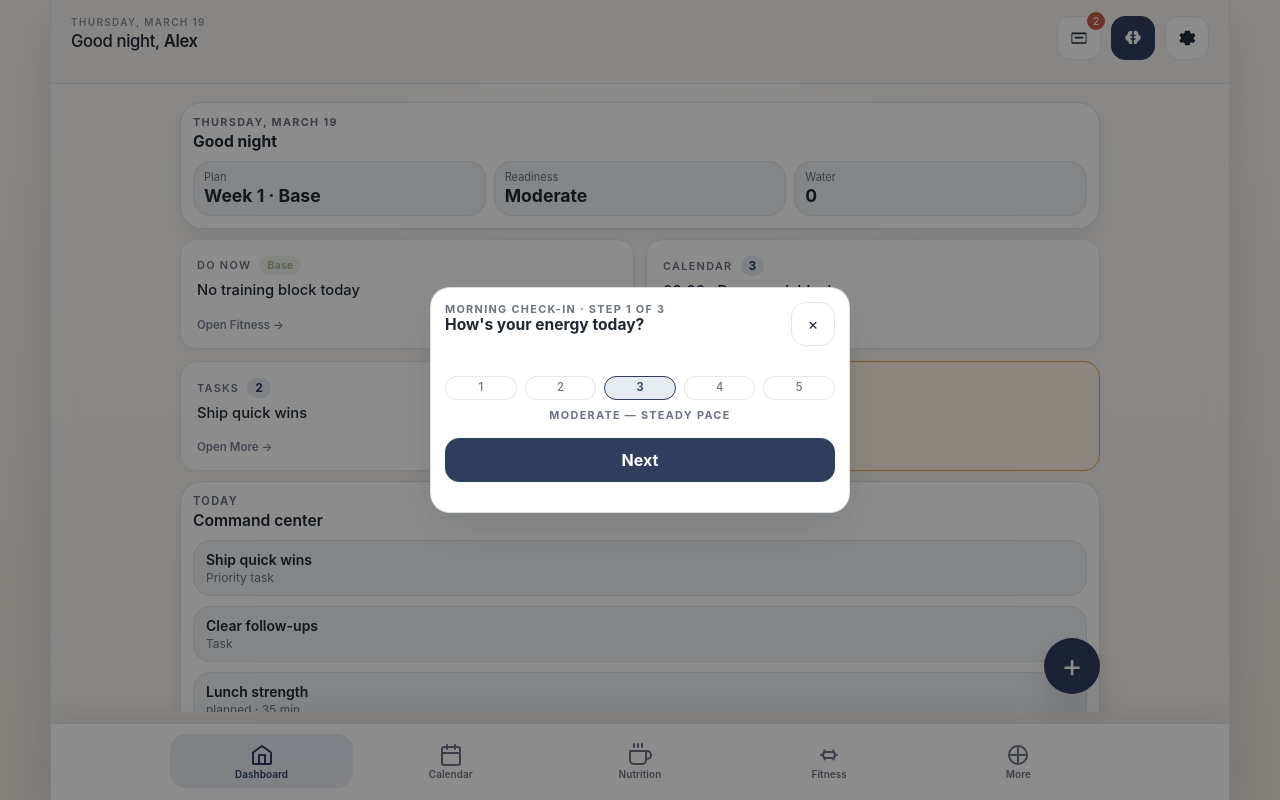
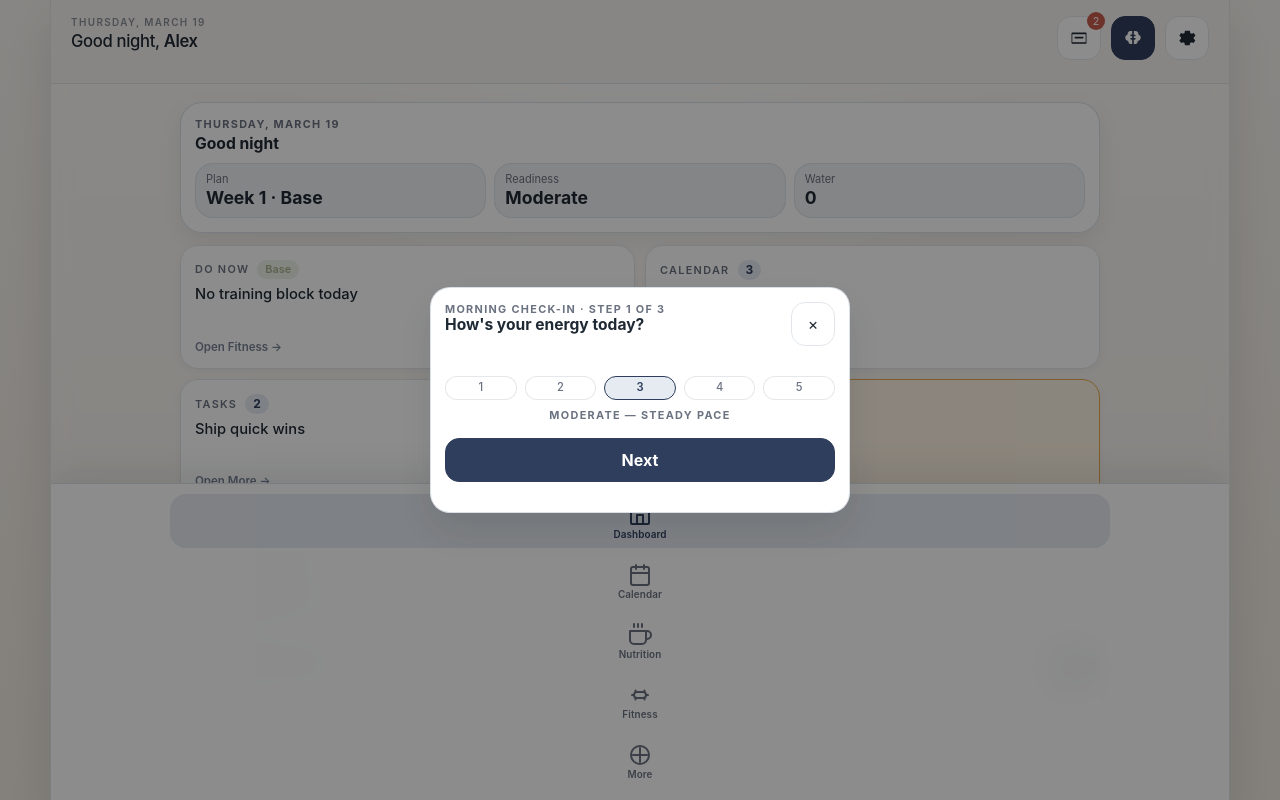
Before and after one commit to lexthe-creator/purple-waffle, a React (Vite) app: page / in a window 1280 px wide. Built offline with nearby package versions, Linux system fonts and the light colour scheme.

Commit message:
Update styles.css
The shell styling was tightened to better match the standalone density and spacing, including the hero card, dashboard card sizing, and bottom nav layout. See styles.css (line 122) and styles.css (line 1179).

```diff
--- a/src/styles.css
+++ b/src/styles.css
@@ -275,7 +275,7 @@ p {
 
 .tab-stack {
   display: grid;
-  gap: 10px;
+  gap: 12px;
 }
 
 .nutrition-stack {
@@ -317,7 +317,7 @@ p {
 
 .task-card {
   border-radius: 22px;
-  padding: 12px;
+  padding: 14px;
   display: grid;
   gap: 10px;
 }
@@ -1185,13 +1185,12 @@ p {
   width: 100%;
   z-index: 50;
   display: grid;
-  grid-template-columns: repeat(5, minmax(0, 1fr));
   gap: 6px;
   padding: 10px max(10px, calc((100% - var(--content-max-width)) / 2 + 10px)) calc(env(safe-area-inset-bottom) + 12px);
   background: var(--nav-bg);
   border-top: 1px solid var(--border-nav);
   backdrop-filter: blur(16px);
-  box-shadow: var(--shadow-nav);
+  box-shadow: 0 -12px 32px rgba(31, 41, 51, 0.09);
 }
 
 .bottom-nav-button {
@@ -1380,7 +1379,7 @@ p {
 .dashboard-cards {
   display: grid;
   grid-template-columns: 1fr 1fr;
-  gap: 12px;
+  gap: 10px;
 }
 
 @media (max-width: 480px) {
@@ -1392,8 +1391,8 @@ p {
 .dashboard-summary-card {
   background: var(--card);
   border: 1.5px solid var(--border);
-  border-radius: 16px;
-  padding: 16px;
+  border-radius: 18px;
+  padding: 14px;
   text-align: left;
   cursor: pointer;
   transition: box-shadow 0.15s ease, border-color 0.15s ease, transform 0.12s ease;
@@ -1401,7 +1400,7 @@ p {
   display: flex;
   flex-direction: column;
   gap: 6px;
-  min-height: 110px;
+  min-height: 124px;
 }
 
 .dashboard-summary-card:hover {
@@ -1468,9 +1467,16 @@ p {
   line-height: 1.35;
   flex: 1;
   display: -webkit-box;
-  -webkit-line-clamp: 2;
+  -webkit-line-clamp: 3;
   -webkit-box-orient: vertical;
   overflow: hidden;
+}
+
+.today-hero {
+  border-color: var(--primary-alpha-md);
+  background:
+    linear-gradient(180deg, rgba(47, 62, 92, 0.06), rgba(255, 255, 255, 0.92)),
+    var(--card);
 }
 
 .dsc-body-active {
```
